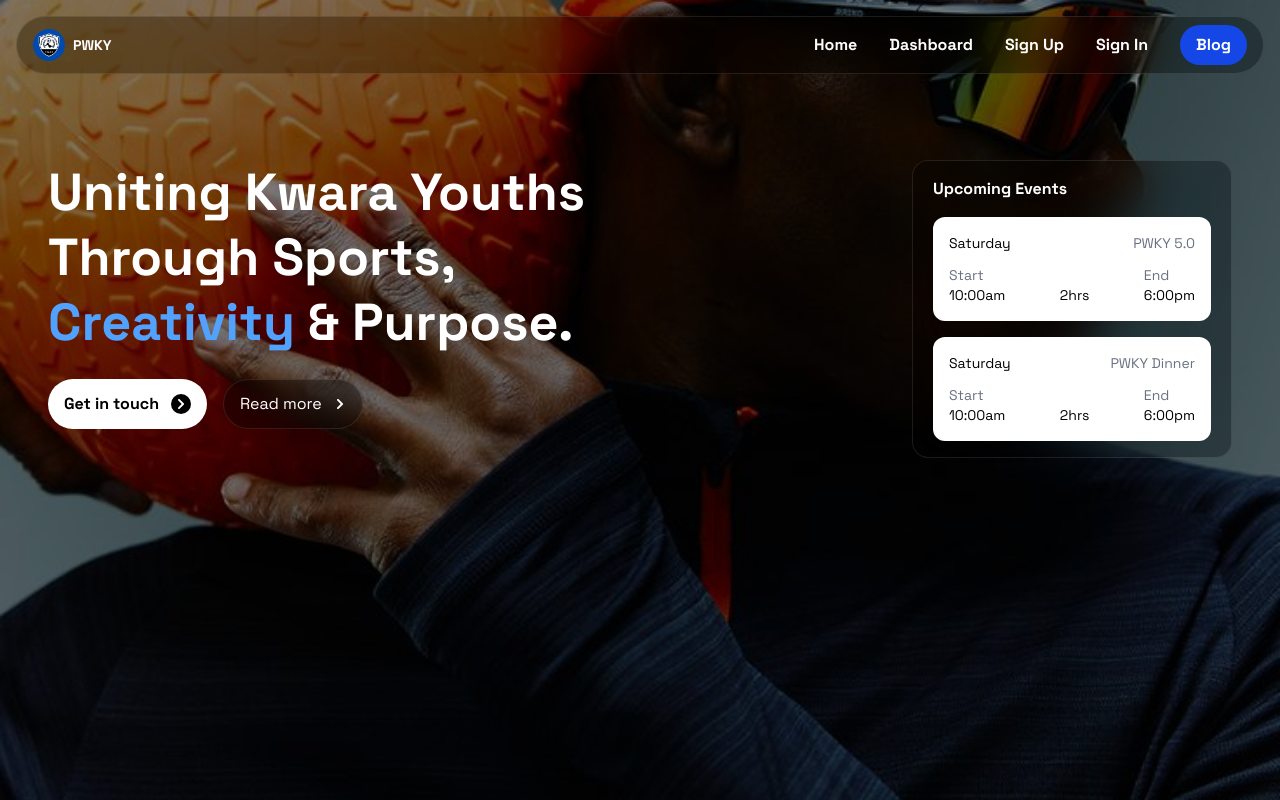
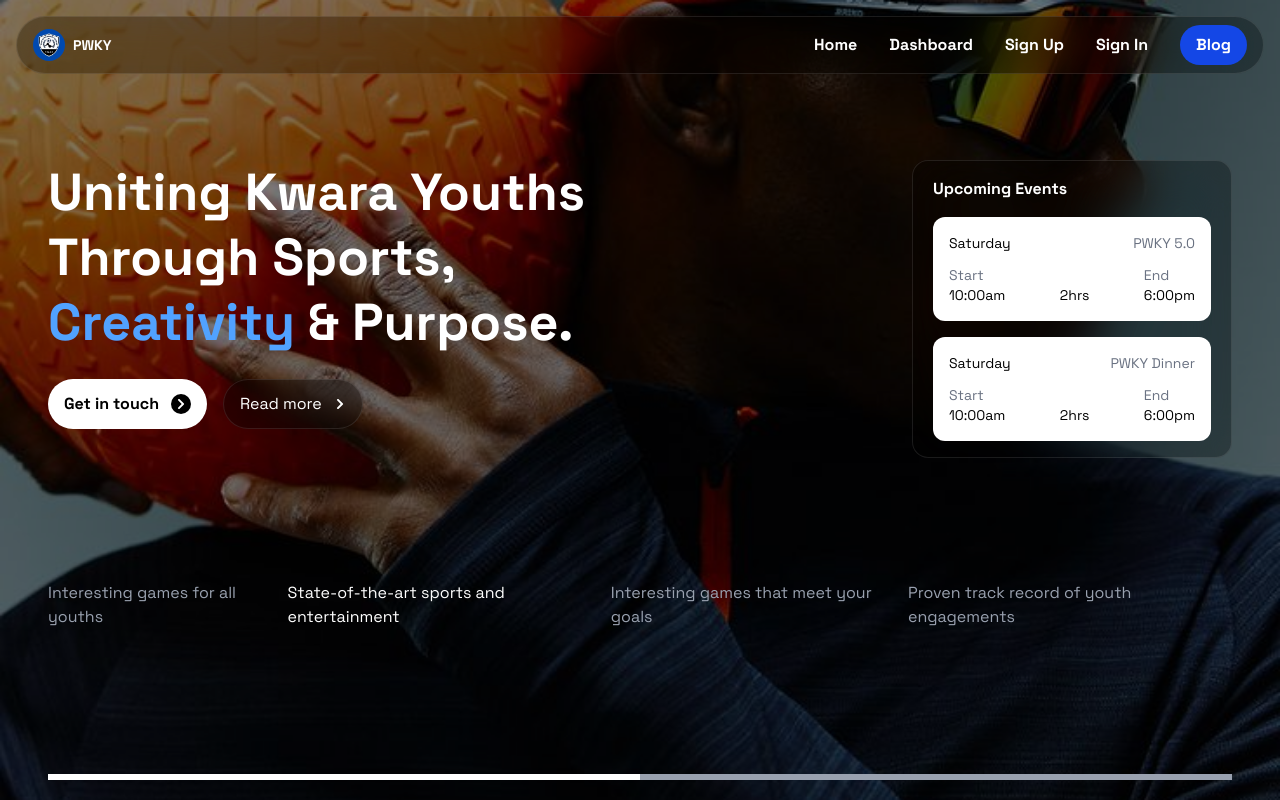
Before and after one commit to Farmerintech/pwk, a React (Vite) app in the folder frontend/: page / in a window 1280 px wide. Shown: the top 800 px of the page. Built offline with nearby package versions, Linux system fonts and the light colour scheme.

Commit message:
hero redesign

```diff
--- a/frontend/src/pages/onboarding/Hero.tsx
+++ b/frontend/src/pages/onboarding/Hero.tsx
@@ -1,15 +1,29 @@
 import { FaChevronRight } from "react-icons/fa";
 
 export const HeroSection3 = () => {
+  const [index, setIndex] = useState<number>(1);
 
+useEffect(() => {
+  const interval = setInterval(() => {
+    setIndex(prev => (prev === 4 ? 1 : prev + 1));
+  }, 5000);
 
+  return () => clearInterval(interval);
+}, []);
+
+const messages = [
+  "Interesting games for all youths",
+  "State-of-the-art sports and entertainment",
+  "Interesting games that meet your goals",
+  "Proven track record of youth engagements",
+];
   return (
     <div
 
       className="relative h-full flex flex-col justify-between px-5 md:px-12"
     >
       {/* ================= TEXT ================= */}
-      <div className="pt-28 md:pt-40 max-w-4xl">
+      <div className="pt-28 md:pt-40 max-w-4xl md:pt-20">
         <p className="text-left text-[26px] sm:text-[32px] md:text-[44px] xl:text-[52px]
           font-semibold leading-tight text-white md:max-w-[400px] lg:max-w-[600px]">
           Uniting Kwara Youths Through Sports,{" "}
@@ -96,20 +110,45 @@ export const HeroSection3 = () => {
       </div>
 
       {/* ================= IMAGE AREA (DESKTOP) ================= */}
-      <div className="hidden md:flex h-1/2 items-center justify-center">
-        {/* keep your floating images here */}
-      </div>
+
+<div className="flex h-1/2 items-center justify-start text-white mt-5 mb-3">
+  {messages.map((text, i) => {
+    const step = i + 1;
+    const isActive = index === step;
+
+    return (
+      <p
+        key={step}
+        className={`
+          text-[14px] md:text-[16px]
+          ${isActive ? "text-white block" : "hidden md:block text-gray-400"}
+        `}
+      >
+        {text}
+      </p>
+    );
+  })}
+</div>
+
+<div className="bg-gray-400 w-full h-1 md:h-2 mb-5">
+  <div
+    className="h-full bg-white transition-all duration-300"
+    style={{ width: `${(index / 4) * 100}%` }}
+  />
+</div>
+
     </div>
   );
 };
 
 
 import wallpaper from "../../assets/wallpp.jpg";
+import { useEffect, useState } from "react";
 
 export const HeroSection = () => {
   return (
     <section
-      className="relative w-full h-[150vh] md:h-[100vh] bg-cover bg-center overflow-hidden"
+      className="relative w-full min-h-screen md:h-screen bg-cover bg-center overflow-hidden"
       style={{ backgroundImage: `url(${wallpaper})` }}
     >
       <div className="absolute inset-0 bg-black/50 z-0" />
```
